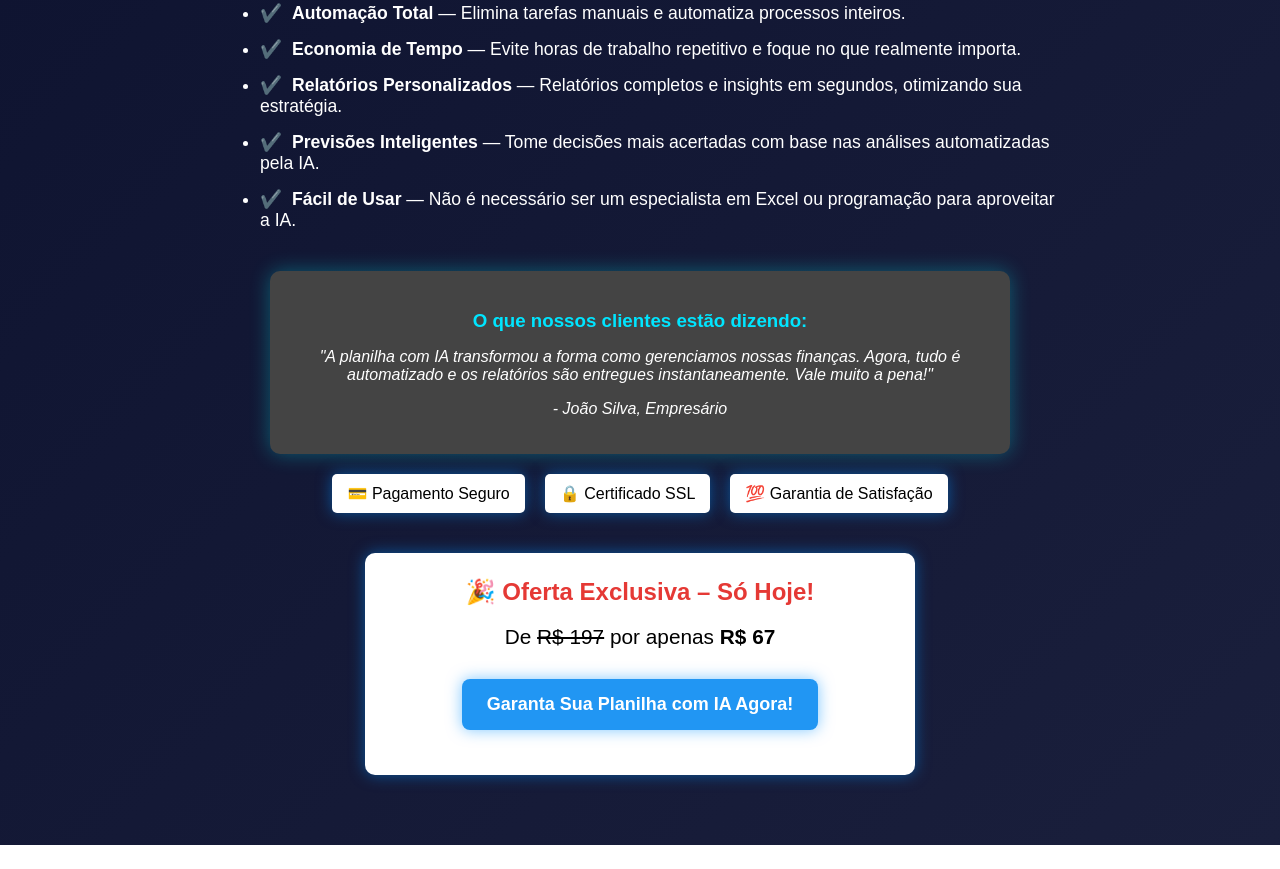
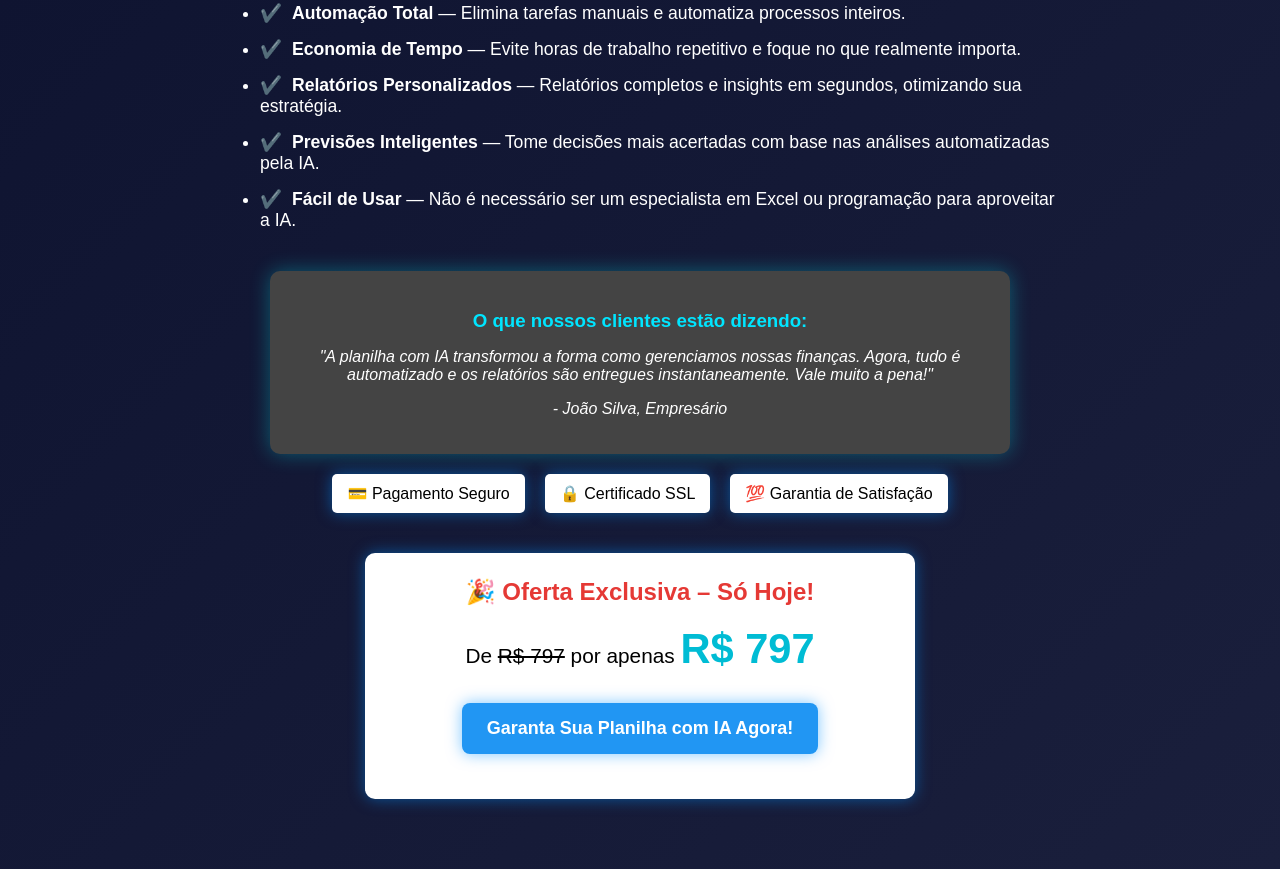
Before and after one commit to Lukinhas2609/Panilhacomia, a plain HTML site: page index.html in a window 1280 px wide. Shown: the part 988-1857 px from the top of the page. Before the commit the page ends 1833 px from the top, so only its background shows below. Drawn offline with Linux system fonts and the light colour scheme.

Commit message:
Add files via upload

```diff
--- a/index.html
+++ b/index.html
@@ -259,10 +259,10 @@
   </div>
 
   <!-- Oferta Especial -->
-  <div class="offer">
+ <div class="offer">
     <h2>🎉 Oferta Exclusiva – Só Hoje!</h2>
-    <p>De <s>R$ 197</s> por apenas <strong>R$ 67</strong></p>
-    <a class="button" href="https://kiwify.app/r3R7C7o?afid=CNVatZz3" target="_blank">Garanta Sua Planilha com IA Agora!</a>
+    <p>De <s>R$ 797</s> por apenas <strong style="font-size: 2em; color: #00bcd4;">R$ 797</strong></p>
+    <a class="button" href="https://pay.kiwify.com.br/e3PcnUr?afid=CNVatZz3" target="_blank">Garanta Sua Planilha com IA Agora!</a>
   </div>
 
 </body>
```
